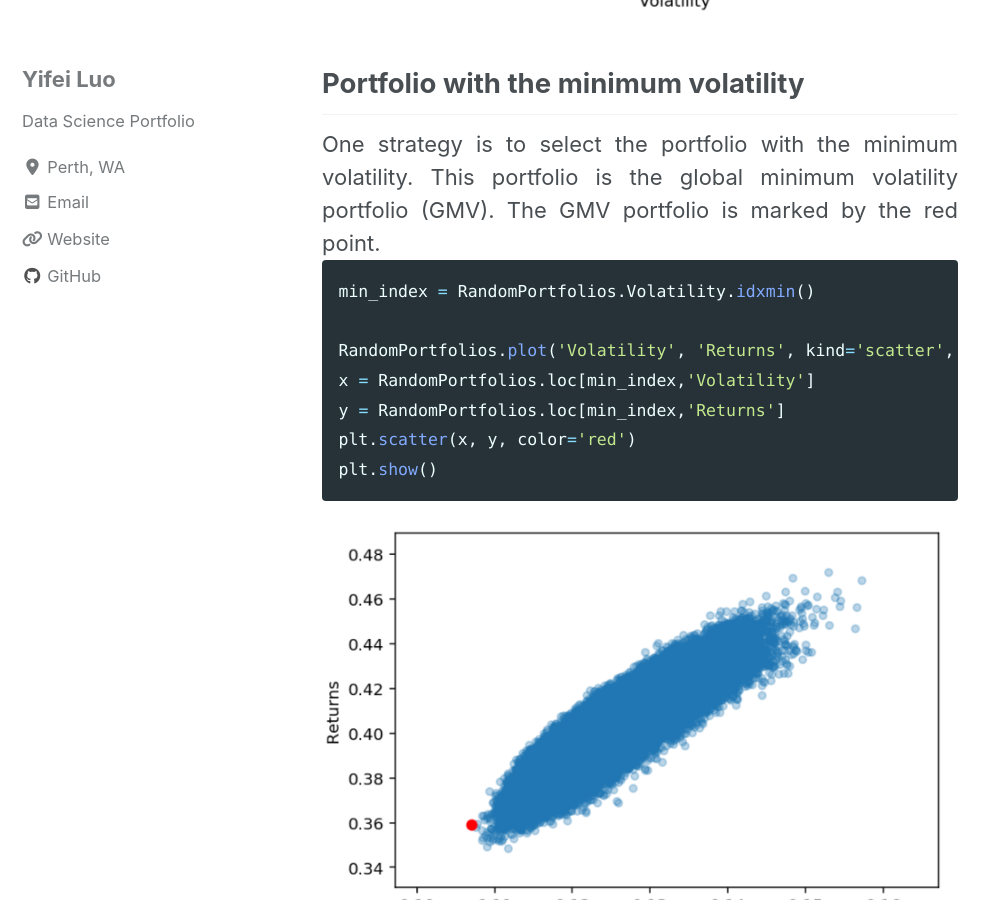
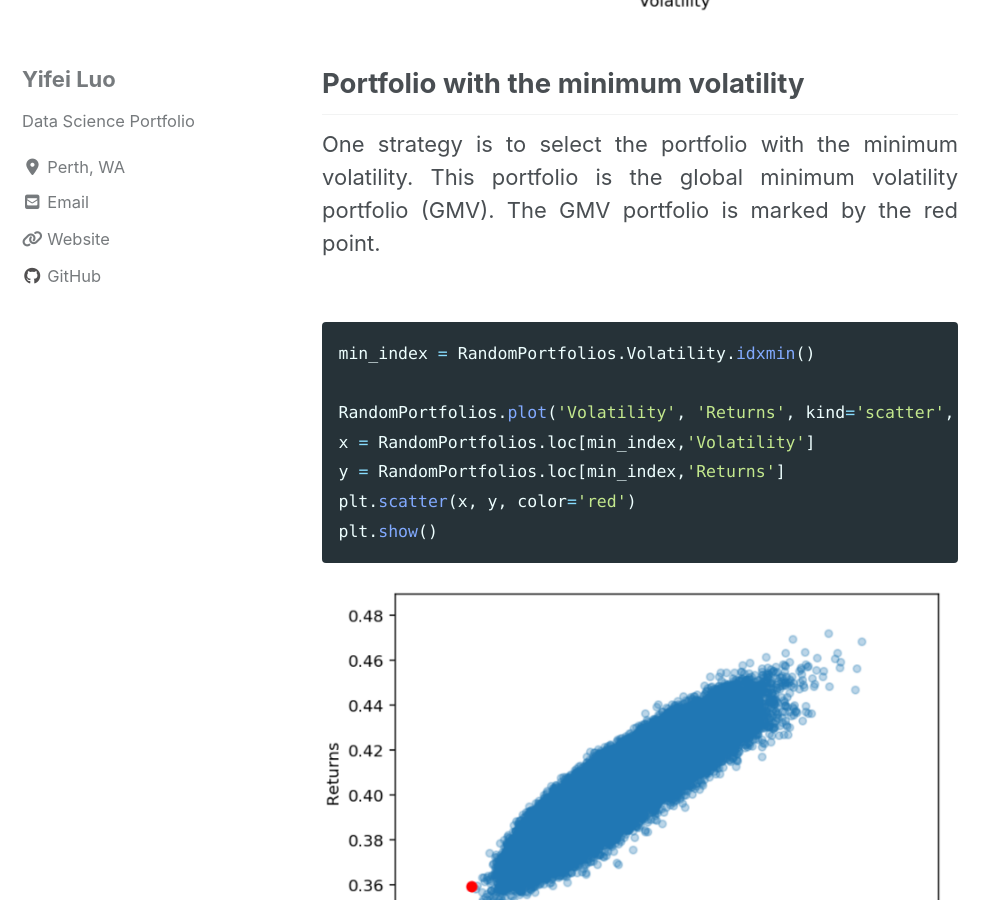
Before and after one commit to learn2gether/learn2gether.github.io, a Jekyll site: the page built from _posts/2019-11-08-optimal-portfolio2.md, in a window 1280 px wide and 900 px high, scrolled down 3221 px. Shown: the whole window, without its empty margins (0-999 px from the left). Built offline with Jekyll 4.4.1, drawn with Linux system fonts in a browser that asks for light colours; cached includes are drawn as plain includes; nearby versions of some CDN libraries.

Commit message:
modify optimal_portfolio2

````diff
--- a/_posts/2019-11-08-optimal-portfolio2.md
+++ b/_posts/2019-11-08-optimal-portfolio2.md
@@ -17,7 +17,7 @@
   * [Portfolio with the maximum return](#portfolio-with-the-maximum-return)
   * [Portfolio with the best Sharpe Ratio](#portfolio-with-the-best-sharpe-ratio)
   * [Comparison of three optimal portfolios](#comparison-of-three-optimal-portfolios)
-- [Assessing Risk by VaR](#sssessing-risk-by-var)
+- [Assessing Risk by VaR](#assessing-risk-by-var)
   * [The Variance-covariance method](#the-variance-covariance-method)
   * [The Historical Method](#the-historical-method)
 - [Portfolio Beta](#portfolio-beta)
@@ -63,6 +63,8 @@
 
 <div style="text-align: justify"> One strategy is to select the portfolio with the minimum volatility. This portfolio is the global minimum volatility portfolio (GMV). The GMV portfolio is marked by the red point. </div>
 
+<br />
+
 ```python
 min_index = RandomPortfolios.Volatility.idxmin()
 
@@ -77,11 +79,15 @@
 
 <div style="text-align: justify"> Then, we can calculate the cumulative return of the GMV portfolio to compare with the equal weight portfolio and the given weight portfolio. The green line represents the GMV portfolio. Obviously, its return is relatively smaller than the other two portfolios, which reflects the reality. </div>
 
+<br />
+
 ![alt text](https://learn2gether.github.io/images/posts/portfolio/gmv_portfolio_comparision.png "GMV Portfolio Comparision")
 
 ## Portfolio with the maximum return
 
 <div style="text-align: justify"> One strategy is to select the portfolio with the maximum return. This portfolio is the global maximum return portfolio (GMR). The GMR portfolio is marked by the red point. </div>
+
+<br />
 
 ```python
 max_index_return = RandomPortfolios.Returns.idxmax()
@@ -96,6 +102,8 @@
 ![alt text](https://learn2gether.github.io/images/posts/portfolio/gmr_portfolio.png "GMR Portfolio")
 
 <div style="text-align: justify"> Then, we can calculate the cumulative return of the GMR portfolio to compare with other portfolios. The oriange line represents the GMV portfolio. Obviously, its return is relatively higher than the other portfolios, but its risk is also higher, which also reflects the reality. </div>
+
+<br />
 
 ![alt text](https://learn2gether.github.io/images/posts/portfolio/gmr_portfolio_comparison.png "GMR Portfolio Comparison")
 
@@ -141,11 +149,15 @@
 
 <div style="text-align: justify"> Then, we can calculate the cumulative return of the portfolio with the largest Sharpe ratio to compare with other portfolios. The green line represents the MSR portfolio. Its return is relatively higher than the GMV portfolio, but lower than the GMR portfolio. </div>
 
+<br />
+
 ![alt text](https://learn2gether.github.io/images/posts/portfolio/msr_portfolio_comparison.png "MSR Portfolio Comparison")
 
 ## Comparison of three optimal portfolios
 
 <div style="text-align: justify"> The following table presents some statistical results of discussed portfolios above. The GMV portfolio provides the lowest volatility but it also yields the lowest. The GMR portfolio generates the maximum return but it also comes with the highest risk. The MST portfolio implements the risk-return trade-off. These three portfolios are all optimal, and the decision is made depends on the risk preference of the client. </div>
+
+<br />
 
 ![alt text](https://learn2gether.github.io/images/posts/portfolio/statistics_optimal_portfolios.png "Statistics Optimal Portfolios")
 
@@ -205,7 +217,7 @@
 
 ![alt text](https://learn2gether.github.io/images/posts/portfolio/var_gmr.png "VaR GMR")
 
-<br />
+<!-- <br /> -->
 
 <div style="text-align: justify"> The following figure presents the normal distribution of the optimal portfolio with the maximum Sharpe Ratio. If we use the confidence level of 95%, the rate of return is 1.05%. It means that there is a 95% chance that this portfolio will lose no more than 1.05% in a single day. If the investor invests 10 million to calculate the absolute amount, the 5% VaR for a single day is 0.0105 * 10 million = 105,000 dollars. </div>
 
@@ -238,25 +250,37 @@
 
 <div style="text-align: justify"> The following figure shows the VaR on percentage and dollars respectively for the GMV portfolio. As for the confidence interval of 95%, there is a 95% chance that this portfolio will lose no more than 0.993% in a single day. If the investor invests 10 million to calculate the absolute amount, the 5% VaR for a single day is 99,300 dollars. </div>
 
+<br />
+
 ![alt text](https://learn2gether.github.io/images/posts/portfolio/var_gmv_loss.png "VaR GMV Loss")
 
 <div style="text-align: justify"> According to the following figure, there is a 95% chance that this portfolio will lose no more than 0.993% in a single day, which may happen 38 days over the three years. </div>
+
+<br />
 
 ![alt text](https://learn2gether.github.io/images/posts/portfolio/var_gmv_loss_plot.png "VaR GMV Loss Plot")
 
 <div style="text-align: justify"> The following figure shows the VaR on percentage and dollars respectively the GMR portfolio. As for the confidence interval of 95%, there is a 95% chance that this portfolio will lose no more than 1.52% in a single day. If the investor invests 10 million to calculate the absolute amount, the 5% VaR for a single day is 152,000 dollars. </div>
 
+<br />
+
 ![alt text](https://learn2gether.github.io/images/posts/portfolio/var_gmr_loss.png "VaR GMR Loss")
 
 <div style="text-align: justify"> According to the following figure, there is a 95% chance that this portfolio will lose no more than 1.52% in a single day, which may happen 38 days over the three years. </div>
+
+<br />
 
 ![alt text](https://learn2gether.github.io/images/posts/portfolio/var_gmr_loss_plot.png "VaR GMR Loss Plot")
 
 <div style="text-align: justify"> The following figure shows the VaR on percentage and dollars respectively the MSR portfolio. As for the confidence interval of 95%, there is a 95% chance that this portfolio will lose no more than 1.09% in a single day. If the investor invests 10 million to calculate the absolute amount, the 5% VaR for a single day is 109,000 dollars. </div>
 
+<br />
+
 ![alt text](https://learn2gether.github.io/images/posts/portfolio/var_msr_loss.png "VaR MSR Loss")
 
 <div style="text-align: justify"> According to the following figure, there is a 95% chance that this portfolio will lose no more than 1.09% in a single day, which may happen 38 days over the three years. </div>
+
+<br />
 
 ![alt text](https://learn2gether.github.io/images/posts/portfolio/var_msr_loss_plot.png "VaR MSR Loss Plot")
 
@@ -272,13 +296,19 @@
 
 <div style="text-align: justify"> According to the following figure, we can see that the portfolio of the minimum risk has a small volatility compared to the market portfolio, and it has a beta value of 0.657. </div>
 
+<br />
+
 ![alt text](https://learn2gether.github.io/images/posts/portfolio/gmv_volatility.png "GMV Volatility")
 
 <div style="text-align: justify"> According to the following figure, we can see that the portfolio of the maximum return has a relatively large volatility compared to the market portfolio, and it has a beta value of 1.011. </div>
 
+<br />
+
 ![alt text](https://learn2gether.github.io/images/posts/portfolio/gmr_volatility.png "GMR Volatility")
 
 <div style="text-align: justify"> According to the following figure, we can see that the portfolio of the largest Sharpe Ratio has a small volatility compared to the market portfolio, and it has a beta value of 0.729. </div>
+
+<br />
 
 ![alt text](https://learn2gether.github.io/images/posts/portfolio/msr_volatility.png "MSR Volatility")
 
````
